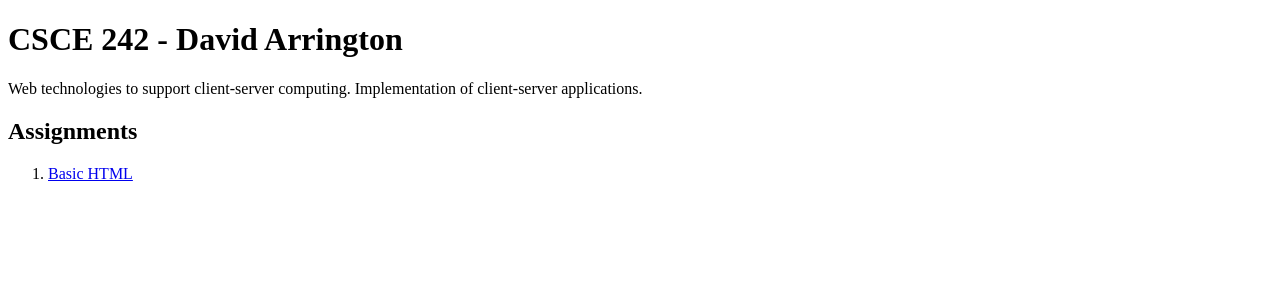
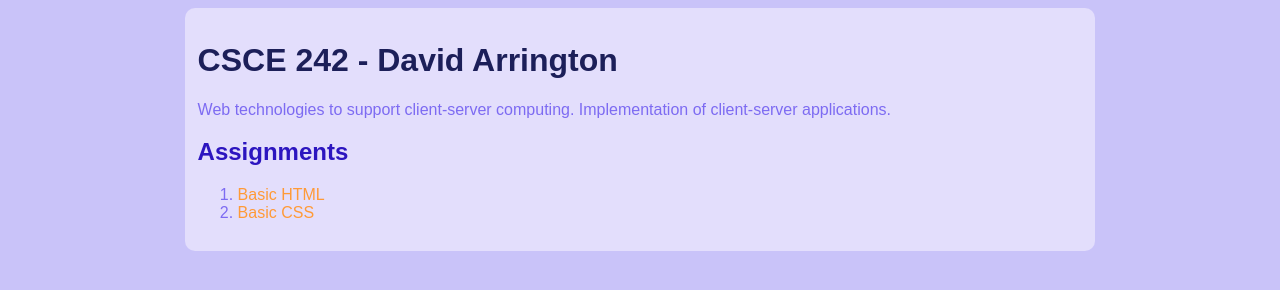
Before and after one commit to davidba2004/davidba2004.github.io, a plain HTML site: page csce242/index.html in a window 1280 px wide. Drawn offline with Linux system fonts and the light colour scheme.

Commit message:
assignment: Basic CSS

```diff
--- /dev/null
+++ b/csce242/assignments/02css/styles.css
@@ -0,0 +1,63 @@
+/* Structure */
+body {
+    font-family: 'Chewy', sans-serif;
+    background: url("./images/beach-background.jpeg");
+    background-size: cover;
+}
+
+#container {
+    background-color: #C4E1F2;
+    padding: 1%;
+    margin: auto;
+    width: 90%;
+    border-radius: 10px;
+    box-sizing: border-box;
+}
+
+/* Images */
+#photos {
+    display: flex;
+    margin: auto;
+    flex-wrap: wrap;
+    justify-content: center;
+    width: 100%;
+    box-sizing: border-box;
+    gap: 20px 5%; /* Optional: spacing between images */
+}
+
+img {
+    border-radius: 10px;
+    border: 3px solid #65768C;
+    padding: 2px;
+}
+
+/* Tables */
+table {
+    margin: auto;
+    padding: 1%;
+    border: 3px solid #403B3B;
+    background-color: #FFFCE1;
+}
+
+th, td {
+    padding: 5px 10px;
+    border-bottom: 3px solid;
+    color: #0798F2;
+}
+
+th {
+    border-bottom-color: #D99F7E;
+}
+
+td {
+    border-bottom-color: #65768C;
+}
+
+/* Typography */
+h1 {
+    color: #D99F7E;
+}
+
+h2 {
+    color: #F6842D;
+}
--- a/csce242/index.html
+++ b/csce242/index.html
@@ -2,8 +2,10 @@
 <html lang="en">
     <head>
         <title>csce242</title>
+        <link href='./styles.css' rel='stylesheet'>
     </head>
     <body>
+        <div id="container">
             <h1>CSCE 242 - David Arrington</h1>
 
             <p>Web technologies to support client-server computing. Implementation of client-server applications.</p>
@@ -12,6 +14,8 @@
 
             <ol>
                 <li><a href="assignments/01html/index.html">Basic HTML</a></li>
+                <li><a href="assignments/02css/index.html">Basic CSS</a></li>
             </ol>
+        </div>
     </body>
 </html>
--- /dev/null
+++ b/csce242/styles.css
@@ -0,0 +1,36 @@
+/* Structure */
+body {
+    font-family: "Apple SD Gothic Neo", sans-serif;
+    background-color: #C9C3F9;
+}
+
+#container {
+    background-color: #E3DEFC;
+    width: 70%;
+    margin: auto;
+    padding: 1%;
+    border-radius: 10px;
+}
+
+/* Lists */
+li {
+    color: #7D6BF2;
+}
+
+/* Typography */
+h1 {
+    color: #1C1F59;
+}
+
+h2 {
+    color: #2C15BF;
+}
+
+p {
+    color: #7D6BF2;
+}
+
+a {
+    text-decoration: none;
+    color: #FF9A37
+}
```
Also changed, not shown: csce242/assignments/02css/index.html (added, +58 -0 lines), csce242/assignments/02css/images/beach-background.jpeg (added), csce242/assignments/02css/images/maui.jpeg (added), csce242/assignments/02css/images/myrtle.jpeg (added), csce242/assignments/02css/images/outer-banks.jpeg (added), csce242/assignments/02css/images/pawleys-island.jpeg (added), csce242/assignments/02css/images/va-beach.jpeg (added). Lines whose indentation alone changed are shown as unchanged.
